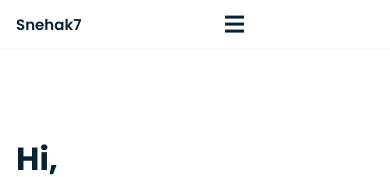
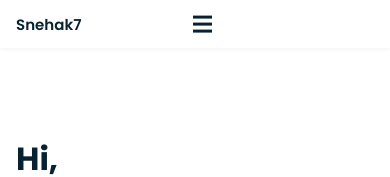
Before and after one commit to snehak71501/My-Portfolio, a plain HTML site: page index.html in a window 390 px wide. Shown: the top 177 px of the page. Drawn offline with nearby package versions, Linux system fonts and the light colour scheme.

Commit message:
Update 2.css

```diff
--- a/2.css
+++ b/2.css
@@ -160,7 +160,7 @@ img {
     color: var(--second-color);
     font-size: 1.5rem;
     cursor: pointer;
-    margin-right: 8rem;
+    margin-right: 10rem;
 }
 
 /* Active Menu */
```
